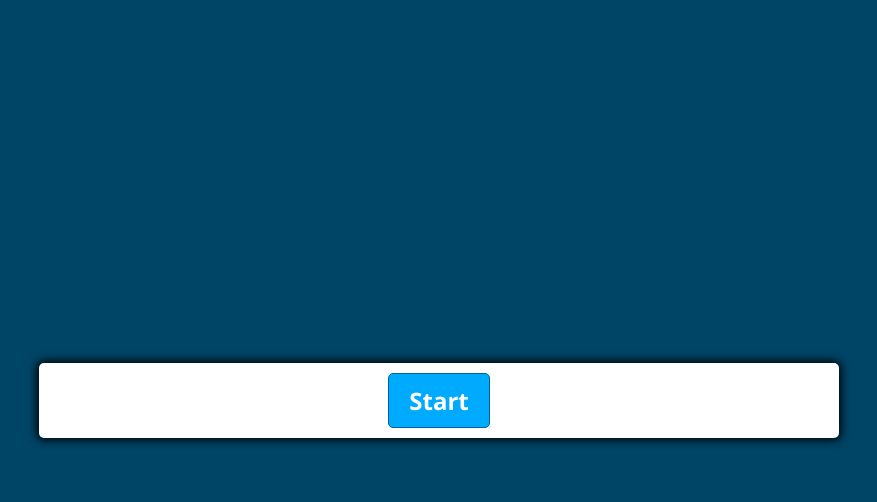
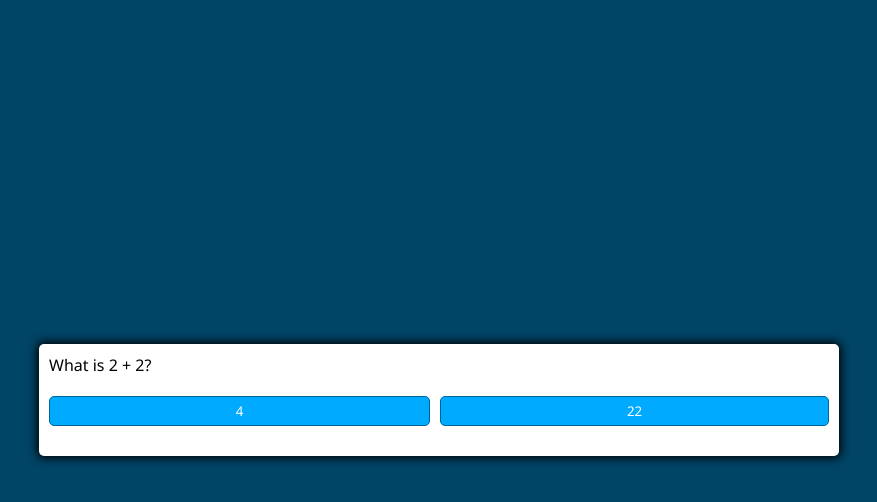
Before and after one commit to dlarenzo/quiz-app, a plain HTML site: page index.html in a window 1280 px wide. Both pictures are taken after a click on the button "Start". Shown: the whole page, without its empty margins (201-1078 px from the left). Drawn offline with Linux system fonts and the light colour scheme.

Commit message:
js update completed

```diff
--- a/index.html
+++ b/index.html
@@ -17,9 +17,9 @@
       <div id="question">Question</div>
       <div id="answer-buttons" class="btn-grid">
         <button class="btn">Answer 1</button>
-        <button class="btn">Answer 1</button>
-        <button class="btn">Answer 1</button>
-        <button class="btn">Answer 1</button>
+        <button class="btn">Answer 2</button>
+        <button class="btn">Answer 3</button>
+        <button class="btn">Answer 4</button>
       </div>
     </div>
 
--- a/main.js
+++ b/main.js
@@ -0,0 +1,148 @@
+
+const startButton = document.getElementById('start-btn');
+
+const nextButton = document.getElementById('next-btn');
+
+const questionsContainerElement = document.getElementById('question-container');
+
+const questionElement = document.getElementById('question');
+
+const answerButtonsElement = document.getElementById('answer-buttons');
+
+let shuffledQuestions, currentQuestionIndex;
+
+
+
+// Event Listener Click
+startButton.addEventListener('click', startGame);
+    //add event of click to button and increase currentQuestion by 1 (++)
+nextButton.addEventListener('click', () => {
+  currentQuestionIndex++
+  setNextQuestion()
+})
+
+//FUNCTIONS
+function startGame() {
+  startButton.classList.add('hide');
+  shuffledQuestions = questions.sort(() => Math.random() - .5)
+  currentQuestionIndex = 0
+  questionsContainerElement.classList.remove('hide');
+  setNextQuestion()
+}
+
+function setNextQuestion() {
+  //resetState - resets questions and answers back to default state every time we set a new questions
+  resetState()
+  showQuestion(shuffledQuestions[currentQuestionIndex])
+}
+
+function showQuestion(question) {
+  questionElement.innerText = question.question
+
+  //loop through the answers for the questions so they show the answer options
+  question.answers.forEach(answer => {
+    const button = document.createElement('button')
+    button.innerText = answer.text
+    button.classList.add('btn')
+    if (answer.correct) {
+      button.dataset.correct = answer.correct
+    }
+    button.addEventListener('click', selectAnswer)
+    answerButtonsElement.appendChild(button)
+  })
+}
+
+//resets the question and answers back to default state
+function resetState() {
+  clearStatusClass(document.body)
+  nextButton.classList.add('hide')
+  while(answerButtonsElement.firstChild) {
+    answerButtonsElement.removeChild(answerButtonsElement.firstChild)
+  }
+}
+
+//Action for when you select your answer
+function selectAnswer(e) {
+  //e.target just means whatever we clicked on
+  const selectedButton = e.target
+
+  //check if selected button is correct or not
+  const correct = selectedButton.dataset.correct
+
+  //set status class of body
+  setStatusClass(document.body, correct)
+
+  //loop through all other buttons and set the class for them.  Converting to an array using Array.from().  Then we us a for each to loop for each button to set the status for them
+  Array.from(answerButtonsElement.children).forEach(button => {
+    setStatusClass(button, button.dataset.correct)
+  })
+  if (shuffledQuestions.length > currentQuestionIndex + 1) {
+    nextButton.classList.remove('hide')
+  } else {
+    startButton.innerText = 'Restart'
+    startButton.classList.remove('hide')
+  }
+  //
+}
+
+//create function for setStatusClass with parameters of element and correct
+function setStatusClass(element, correct) {
+  clearStatusClass(element)
+  if(correct) {
+    element.classList.add('correct')
+  } else {
+    element.classList.add('wrong')
+  }
+}
+
+function clearStatusClass(element) {
+  element.classList.remove('correct')
+  element.classList.remove('wrong')
+}
+
+
+//QUESTIONS FOR THE QUIZ APP
+//Remember array ( use square brackets []) holds multiple objects which can contain arrays inside of them
+const questions = [
+  //object (use curly brackets{} ) in the array is the questions
+  {
+    question: 'What is 2 + 2?',
+    //here is the array for multiple choice
+    answers: [
+      // here are the objects with contain items
+      { text: '4', correct: true },
+      { text: '22', correct: false }
+    ]
+  },
+  {
+    question: 'Who is the best YouTuber?',
+    //here is the array for multiple choice
+    answers: [
+      // here are the objects with contain items
+      { text: 'Web Dev Simplified', correct: true },
+      { text: 'Traversy Media', correct: true },
+      { text: 'Coding Phase', correct: true },
+      { text: 'Dev Ed', correct: true }
+    ]
+  },
+  {
+    question: 'Is web development fun?',
+    //here is the array for multiple choice
+    answers: [
+      // here are the objects with contain items
+      { text: 'Kinda', correct: false },
+      { text: 'YES!!!', correct: true },
+      { text: 'Um, no', correct: false },
+      { text: 'IDK', correct: false }
+    ]
+  },
+  {
+    question: 'What is 4 * 4?',
+    //here is the array for multiple choice
+    answers: [
+      // here are the objects with contain items
+      { text: '4', correct: false },
+      { text: '16', correct: true }
+    ]
+  }
+]
```
Also changed, not shown: 1 other file.
